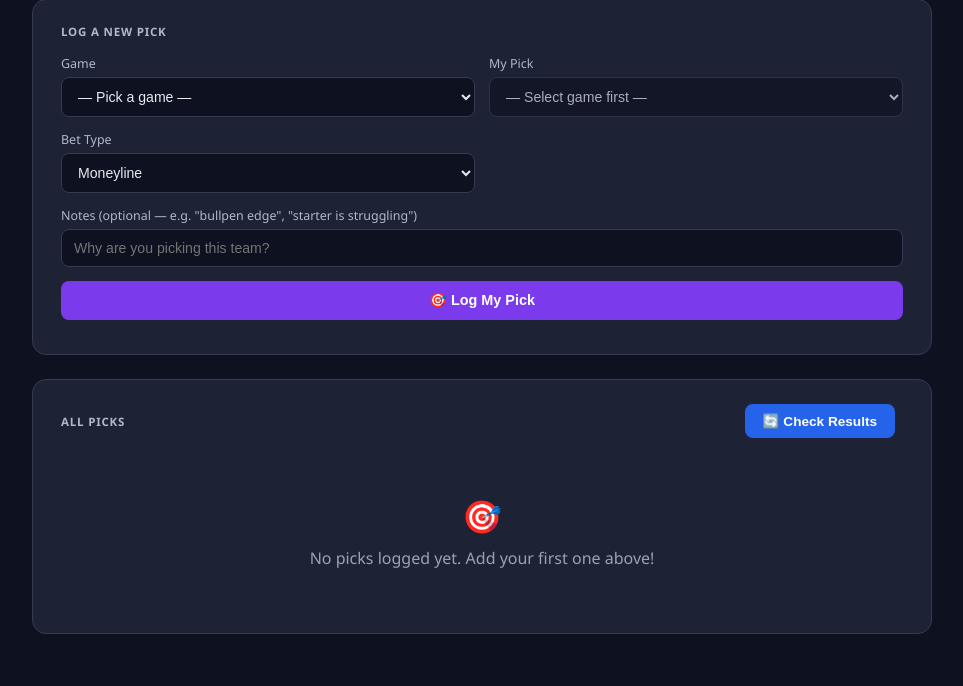
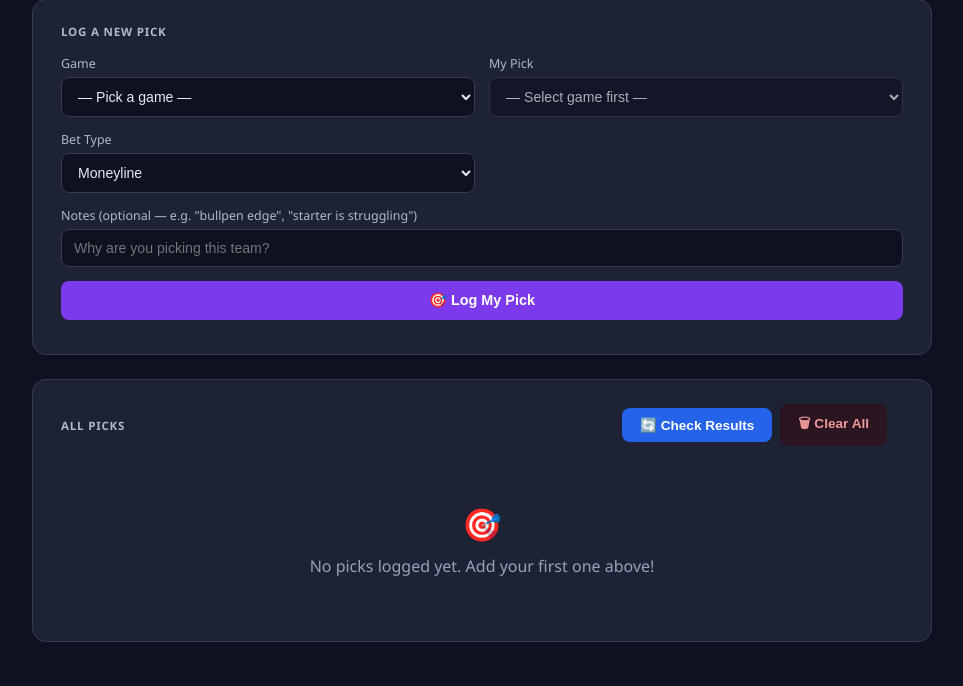
Before and after one commit to yepadwee93/mlb-simulator, a Flask app: template app/templates/my_picks.html in a window 1280 px wide. Shown: the part 244-930 px from the top of the page, without its empty margins (158-1121 px from the left). Before the commit the page ends 878 px from the top, so only its background shows below. Run offline with Flask 3, Linux system fonts and the light colour scheme; the template is opened without the code that fills it, so the values that code supplies are empty; some libraries are stand-ins or nearby versions.

Commit message:
feat: add Clear All button to My Picks page
Adds /my-picks/clear endpoint and a red Clear All button next to
Check Results so users can wipe old picks and start fresh.

Co-Authored-By: Claude Opus 4.6 <noreply@anthropic.com>

```diff
--- a/app/templates/my_picks.html
+++ b/app/templates/my_picks.html
@@ -280,8 +280,9 @@
 <div class="card">
   <div style="display:flex; justify-content:space-between; align-items:center; margin-bottom:16px;">
     <div class="section-title" style="margin-bottom:0;">All Picks</div>
-    <div>
+    <div style="display:flex;align-items:center;gap:8px;">
       <button class="update-btn" id="update-btn" onclick="checkResults()">🔄 Check Results</button>
+      <button class="update-btn" onclick="clearAllPicks()" style="background:#2a1520;border-color:#5a2535;color:#ef9a9a;">🗑 Clear All</button>
       <span id="update-msg" style="font-size:0.78rem; color:#b0b8cc; margin-left:8px;"></span>
     </div>
   </div>
@@ -468,6 +469,13 @@ function submitPick() {
 }
 
 // ── Check results ────────────────────────────────────────────────
+function clearAllPicks() {
+  if (!confirm('Clear all picks? This cannot be undone.')) return;
+  csrfFetch('/my-picks/clear', { method: 'POST' })
+    .then(function(r) { return r.json(); })
+    .then(function() { window.location.reload(); });
+}
+
 function checkResults() {
   var btn = document.getElementById('update-btn');
   var msg = document.getElementById('update-msg');
--- a/web.py
+++ b/web.py
@@ -1961,6 +1961,14 @@ def update_my_picks():
     return jsonify({"updated": updated, "my_pct": stats["my_pct"], "sim_pct": stats["sim_pct"]})
 
 
+@app.route("/my-picks/clear", methods=["POST"])
+@login_required
+def clear_my_picks():
+    uid = _uid()
+    supa().table("picks").delete().eq("user_id", int(uid)).execute()
+    return jsonify({"status": "ok"})
+
+
 @app.route("/odds-history")
 @login_required
 def odds_history_page():
```
